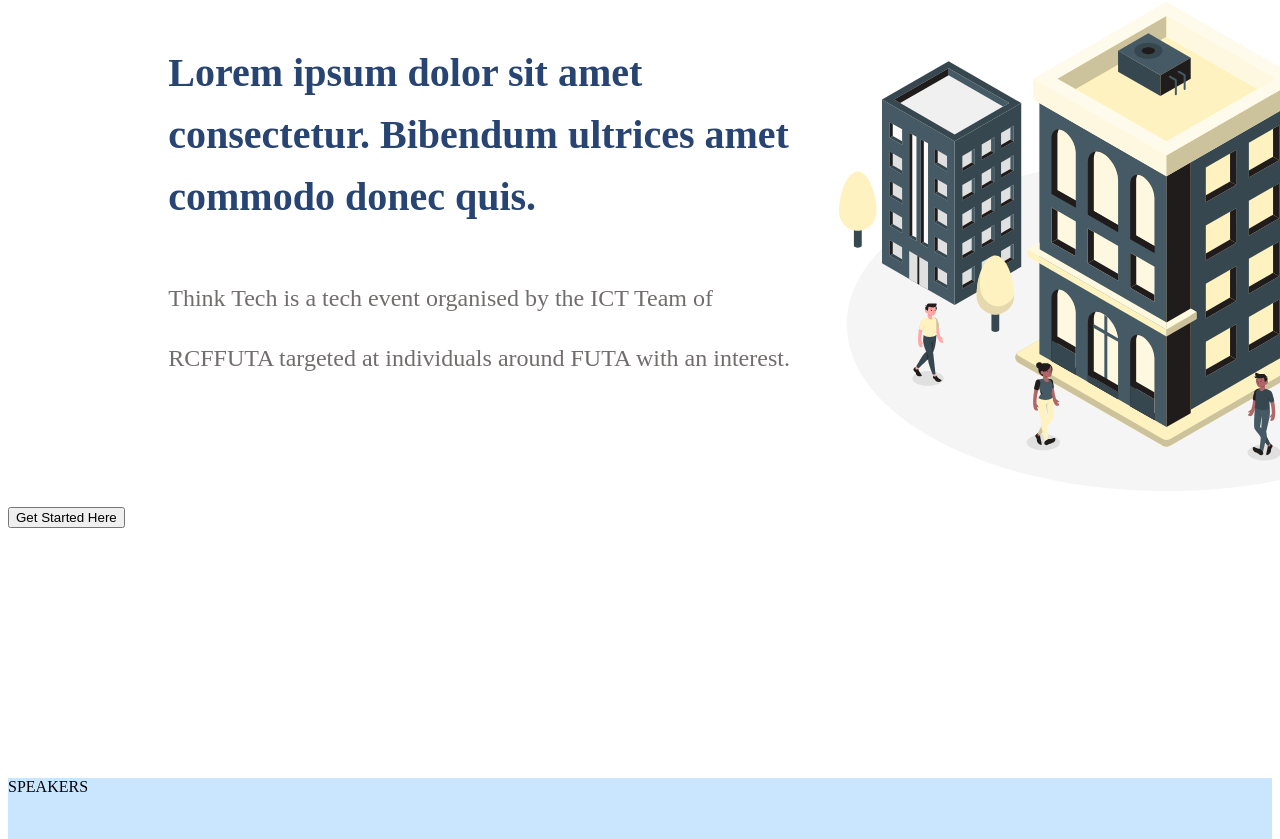
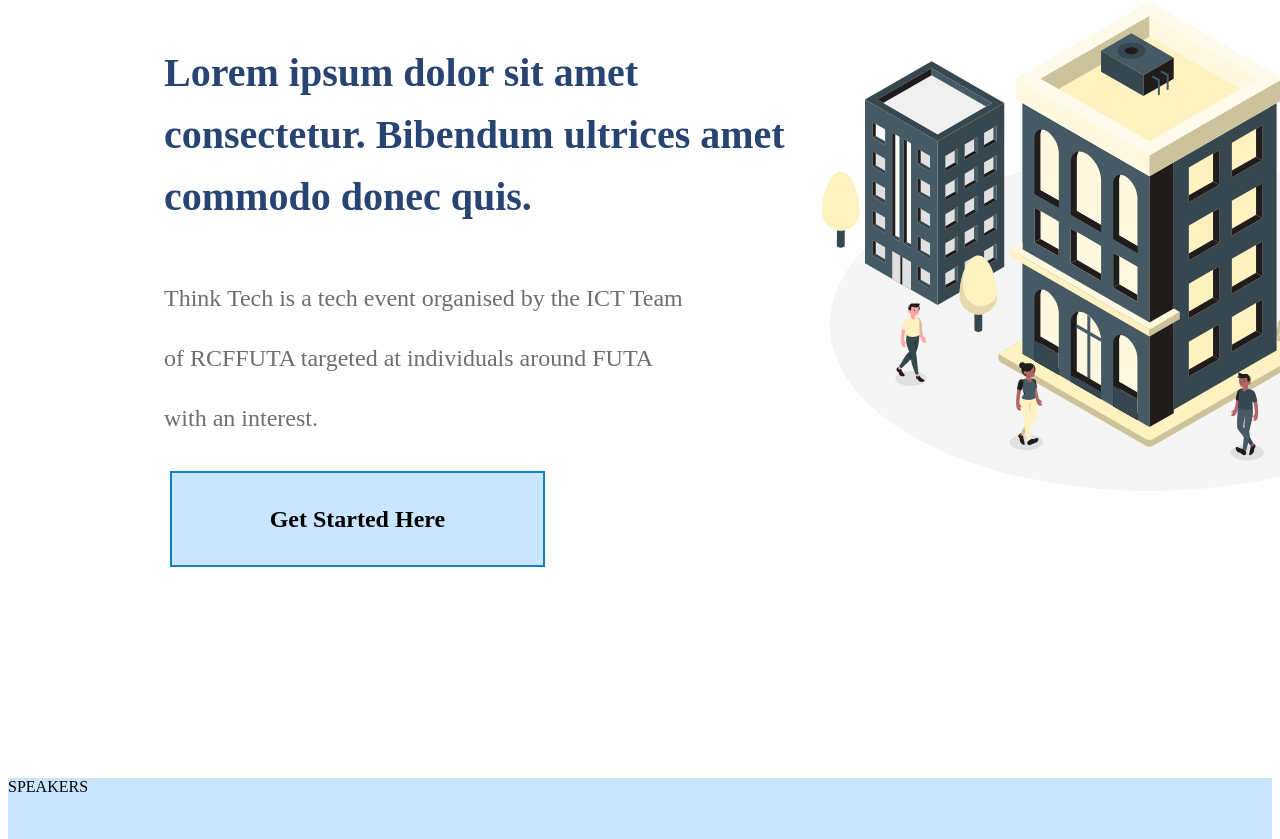
Before and after one commit to olamiji-8/Think-Tech, a React (Create React App) app: page / in a window 1280 px wide. Shown: the part 2003-2842 px from the top of the page. Built offline with nearby package versions, Linux system fonts and the light colour scheme.

Commit message:
updated About us

```diff
--- a/src/Component/About/About.css
+++ b/src/Component/About/About.css
@@ -32,10 +32,24 @@
   font-size: 24px;
   line-height: 60px;
   color: #726d6d;
-  width: 641px;
+  width: 520px;
   height: 179px;
   margin-left: 25%;
 }
-.About_img{
-    margin-left: 15%;
+.About_img {
+  margin-left: 15%;
 }
+.About_button {
+  background-color: #cae6ff;
+  height: 96px;
+  border: none;
+  outline: none;
+  font-family: "Fantasque Sans Mono";
+  font-style: normal;
+  font-weight: 700;
+  font-size: 24px;
+  line-height: 100%;
+  width: 60%;
+  border: 2px #157EBF solid ;
+  margin-left: 26%;
+}
```
